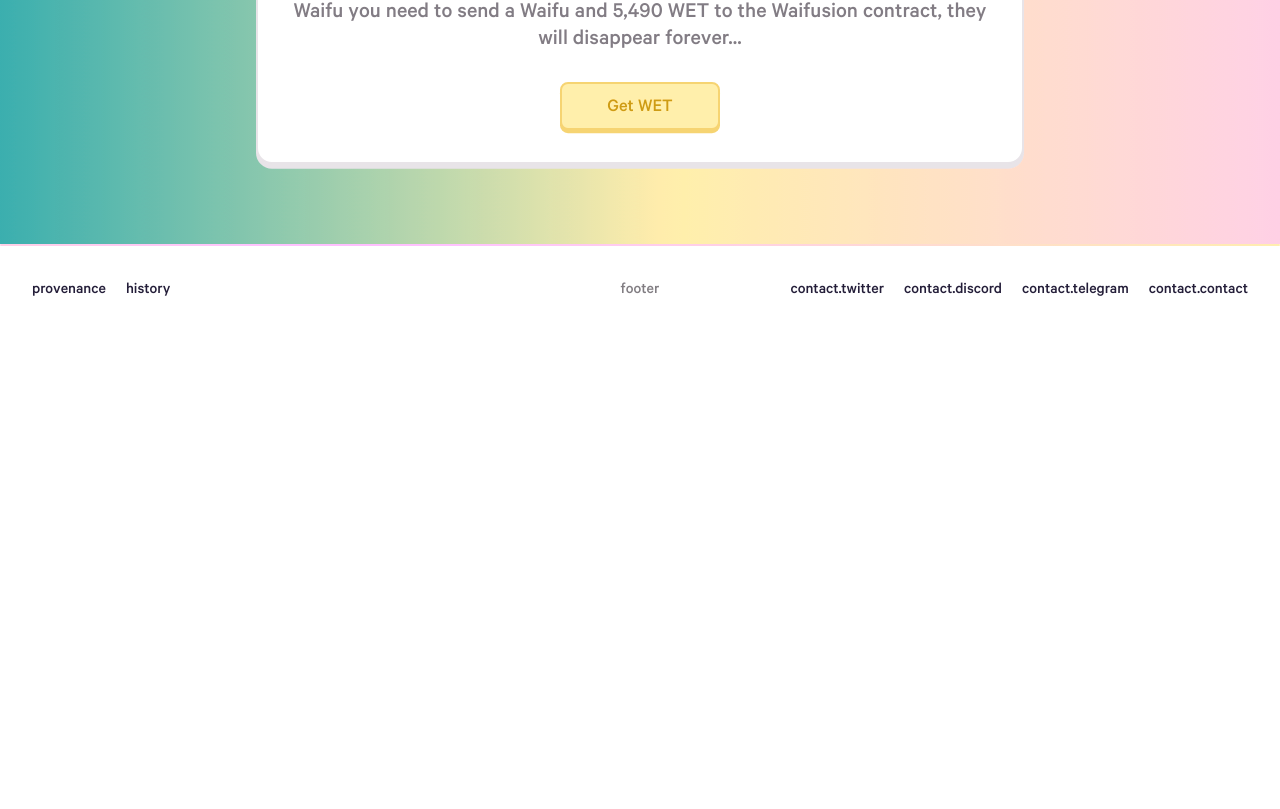
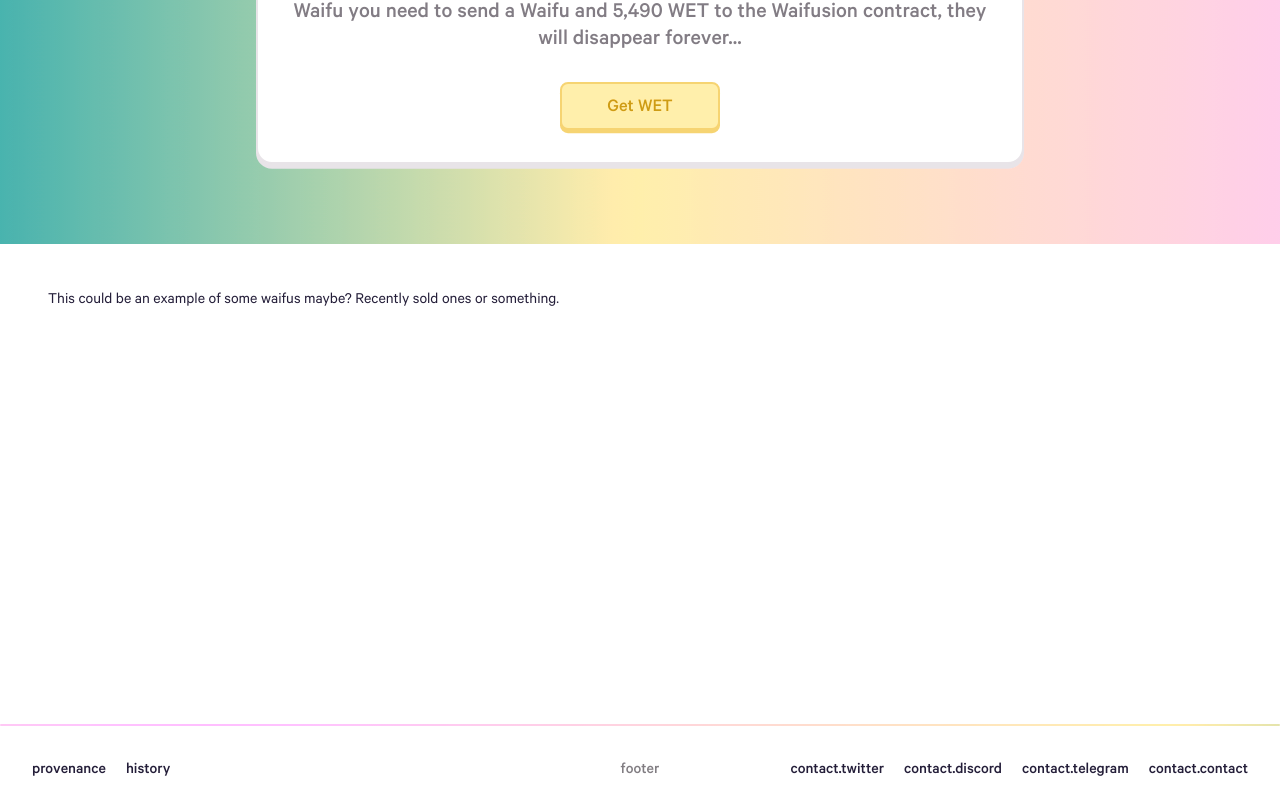
Before and after one commit to uwu-labs/waifusion-site, a React (Create React App) app: page / in a window 1280 px wide. Shown: the part 1257-2066 px from the top of the page. Before the commit the page ends 1586 px from the top, so only its background shows below. Built offline with nearby package versions, Linux system fonts and the light colour scheme; no server answers.

Commit message:
:rocket: add preview section to home page

```diff
--- a/src/pages/HomePage.tsx
+++ b/src/pages/HomePage.tsx
@@ -1,5 +1,6 @@
 import styled from "styled-components";
 import Landing from "../components/Landing";
+import Preview from "../components/Preview";
 import WetSlide from "../components/WetSlide";
 
 const Container = styled.div`
@@ -13,6 +14,7 @@ const Home = () => {
     <Container>
       <Landing />
       <WetSlide />
+      <Preview />
     </Container>
   );
 };
```
